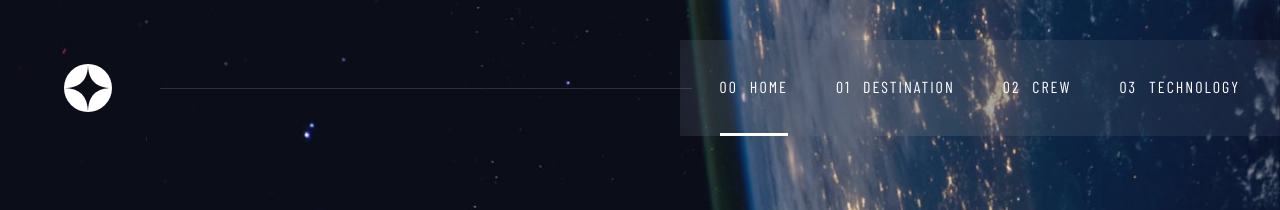
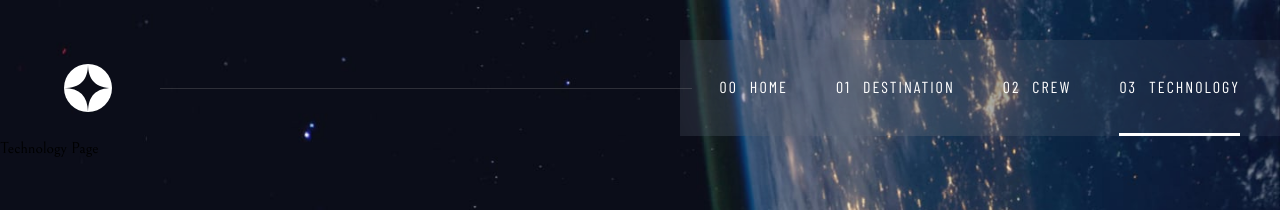
Before and after one commit to Quirozdev/space-tourism-website, a React (Vite) app: page /space-tourism-website/technology in a window 1280 px wide. Shown: the top 210 px of the page. Built offline with nearby package versions, Linux system fonts and the light colour scheme.

Commit message:
feat: add react router and refactor nav menu to manage the link states with it including active class

```diff
--- a/package.json
+++ b/package.json
@@ -14,6 +14,7 @@
     "clsx": "^2.1.1",
     "react": "^19.3.1",
     "react-dom": "^19.3.1",
+    "react-router": "^7.18.4",
     "tailwind-merge": "^3.7.0",
     "tailwindcss": "^4.3.3"
   },
--- a/src/App.tsx
+++ b/src/app/layouts/AppLayout.tsx
@@ -1,11 +1,11 @@
-import { Header } from "./shared/components/Header";
+import { Header } from "@/shared/components/Header";
+import { Outlet } from "react-router";
 
-function App() {
+export function AppLayout() {
   return (
     <div className="min-h-screen w-full bg-[url(./assets/images/home/background-home-mobile.jpg)] bg-cover bg-no-repeat md:bg-[url(./assets/images/home/background-home-tablet.jpg)] xl:bg-[url(./assets/images/home/background-home-desktop.jpg)]">
       <Header />
+      <Outlet />
     </div>
   );
 }
-
-export default App;
--- /dev/null
+++ b/src/app/router.tsx
@@ -0,0 +1,35 @@
+import { createBrowserRouter } from "react-router";
+import { AppLayout } from "./layouts/AppLayout";
+import { HomePage } from "@/features/home/pages/HomePage";
+import { DestinationPage } from "@/features/destination/pages/DestinationPage";
+import { CrewPage } from "@/features/crew/pages/CrewPage";
+import { TechnologyPage } from "@/features/technology/pages/TechnologyPage";
+
+export const router = createBrowserRouter(
+  [
+    {
+      element: <AppLayout />,
+      children: [
+        {
+          index: true,
+          element: <HomePage />,
+        },
+        {
+          path: "destination",
+          element: <DestinationPage />,
+        },
+        {
+          path: "crew",
+          element: <CrewPage />,
+        },
+        {
+          path: "technology",
+          element: <TechnologyPage />,
+        },
+      ],
+    },
+  ],
+  {
+    basename: "/space-tourism-website/",
+  },
+);
--- /dev/null
+++ b/src/features/crew/pages/CrewPage.tsx
@@ -0,0 +1,3 @@
+export function CrewPage() {
+  return <div>Crew Page</div>;
+}
--- /dev/null
+++ b/src/features/destination/pages/DestinationPage.tsx
@@ -0,0 +1,3 @@
+export function DestinationPage() {
+  return <div>Destination Page</div>;
+}
--- /dev/null
+++ b/src/features/home/pages/HomePage.tsx
@@ -0,0 +1,3 @@
+export function HomePage() {
+  return <div>Home Page</div>;
+}
--- /dev/null
+++ b/src/features/technology/pages/TechnologyPage.tsx
@@ -0,0 +1,3 @@
+export function TechnologyPage() {
+  return <div>Technology Page</div>;
+}
--- a/src/main.tsx
+++ b/src/main.tsx
@@ -1,10 +1,11 @@
 import { StrictMode } from "react";
 import { createRoot } from "react-dom/client";
 import "./index.css";
-import App from "./App.tsx";
+import { RouterProvider } from "react-router";
+import { router } from "./app/router";
 
 createRoot(document.getElementById("root")!).render(
   <StrictMode>
-    <App />
+    <RouterProvider router={router} />
   </StrictMode>,
 );
--- a/src/shared/components/NavMenu.tsx
+++ b/src/shared/components/NavMenu.tsx
@@ -2,29 +2,32 @@ import HamburgerMenuIcon from "@/assets/images/shared/icon-hamburger.svg";
 import CloseIcon from "@/assets/images/shared/icon-close.svg";
 import { useState } from "react";
 import { cn } from "../lib/cn";
+import { NavLink } from "react-router";
 
 export function NavMenu() {
   const [isMobileNavigationMenuOpen, setIsMobileNavigationMenuOpen] =
     useState(false);
 
-  const [selectedMenuOption, setSelectedMenuOption] = useState("00");
-
   const menuOptions = [
     {
       index: "00",
       label: "Home",
+      path: "/",
     },
     {
       index: "01",
       label: "Destination",
+      path: "destination",
     },
     {
       index: "02",
       label: "Crew",
+      path: "crew",
     },
     {
       index: "03",
       label: "Technology",
+      path: "technology",
     },
   ] as const;
 
@@ -44,13 +47,13 @@ export function NavMenu() {
           {menuOptions.map((menuOption) => {
             return (
               <li key={menuOption.index} className="h-full">
-                <button
-                  className={cn(
-                    "flex h-full cursor-pointer items-center gap-x-3 border-b-[3px] border-transparent",
-                    selectedMenuOption === menuOption.index && "border-white",
-                  )}
-                  onClick={() => {
-                    setSelectedMenuOption(menuOption.index);
+                <NavLink
+                  to={{ pathname: menuOption.path }}
+                  className={({ isActive }) => {
+                    return cn(
+                      "flex h-full cursor-pointer items-center gap-x-3 border-b-[3px] border-transparent",
+                      isActive && "border-white",
+                    );
                   }}
                 >
                   <span className="text-preset-8 bold font-barlow-condensed text-white">
@@ -59,7 +62,7 @@ export function NavMenu() {
                   <span className="text-preset-8 font-barlow-condensed text-white uppercase">
                     {menuOption.label}
                   </span>
-                </button>
+                </NavLink>
               </li>
             );
           })}
@@ -82,13 +85,13 @@ export function NavMenu() {
             {menuOptions.map((menuOption) => {
               return (
                 <li key={menuOption.index}>
-                  <button
-                    className={cn(
-                      "flex w-full cursor-pointer items-center gap-x-3 border-r-[3px] border-transparent",
-                      selectedMenuOption === menuOption.index && "border-white",
-                    )}
-                    onClick={() => {
-                      setSelectedMenuOption(menuOption.index);
+                  <NavLink
+                    to={{ pathname: menuOption.path }}
+                    className={({ isActive }) => {
+                      return cn(
+                        "flex w-full cursor-pointer items-center gap-x-3 border-r-[3px] border-transparent",
+                        isActive && "border-white",
+                      );
                     }}
                   >
                     <span className="text-preset-8 font-barlow-condensed font-bold text-white">
@@ -98,7 +101,7 @@ export function NavMenu() {
                       {menuOption.label}
                     </span>
                     <span></span>
-                  </button>
+                  </NavLink>
                 </li>
               );
             })}
```
Also changed, not shown: 1 other file (tests, documents, lock files or other folders).
